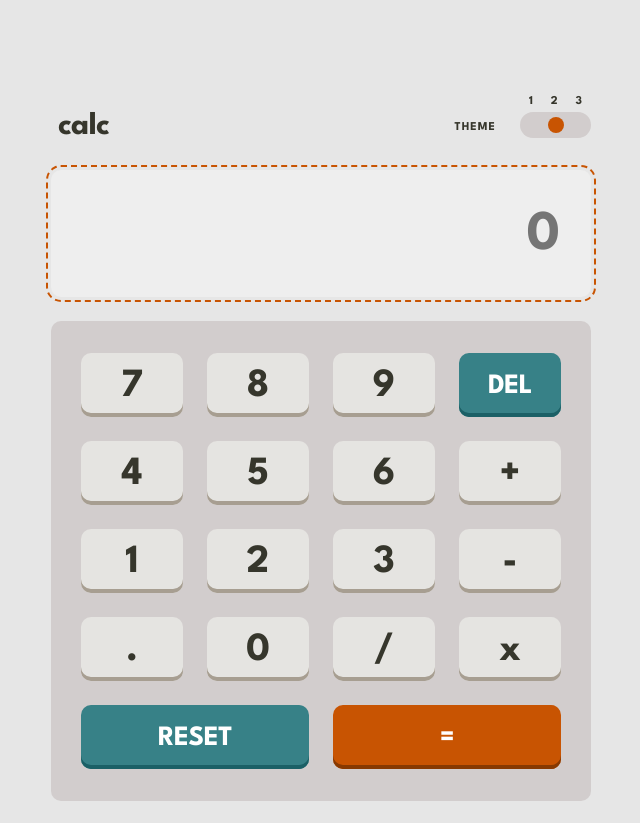
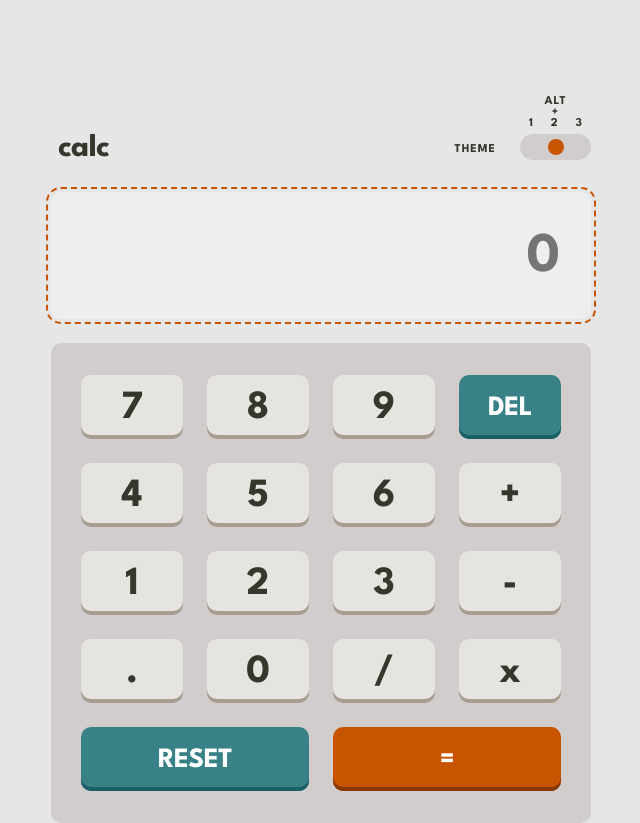
Before and after one commit to Muhammadjewel/calculator-app, a plain HTML site: page index.html in a window 1280 px wide. Shown: the whole page, without its empty margins (319-959 px from the left). Before the commit the page ends 801 px from the top, so only its background shows below. Drawn offline with Linux system fonts and the light colour scheme.

Commit message:
Add theme changing hotkeys label

```diff
--- a/css/styles.css
+++ b/css/styles.css
@@ -211,6 +211,10 @@ select:-webkit-autofill:focus {
 
 .theme-switcher__text {
   margin-bottom: 5px;
+}
+
+.theme-switcher__indicators-wrapper {
+  text-align: center;
 }
 
 .theme-switcher__indicators {
--- a/index.html
+++ b/index.html
@@ -45,10 +45,13 @@
           <input class="theme-switcher__radio visually-hidden" type="radio" name="theme" value="light" id="light-theme-radio">
           <input class="theme-switcher__radio visually-hidden" type="radio" name="theme" value="vintage" id="vintage-theme-radio">
 
-          <div class="theme-switcher__indicators">
-            <span>1</span>
-            <span>2</span>
-            <span>3</span>
+          <div class="theme-switcher__indicators-wrapper">
+            <div>Alt<br>+</div>
+            <div class="theme-switcher__indicators">
+              <span>1</span>
+              <span>2</span>
+              <span>3</span>
+            </div>
           </div>
 
           <div class="theme-switcher__control">
```
